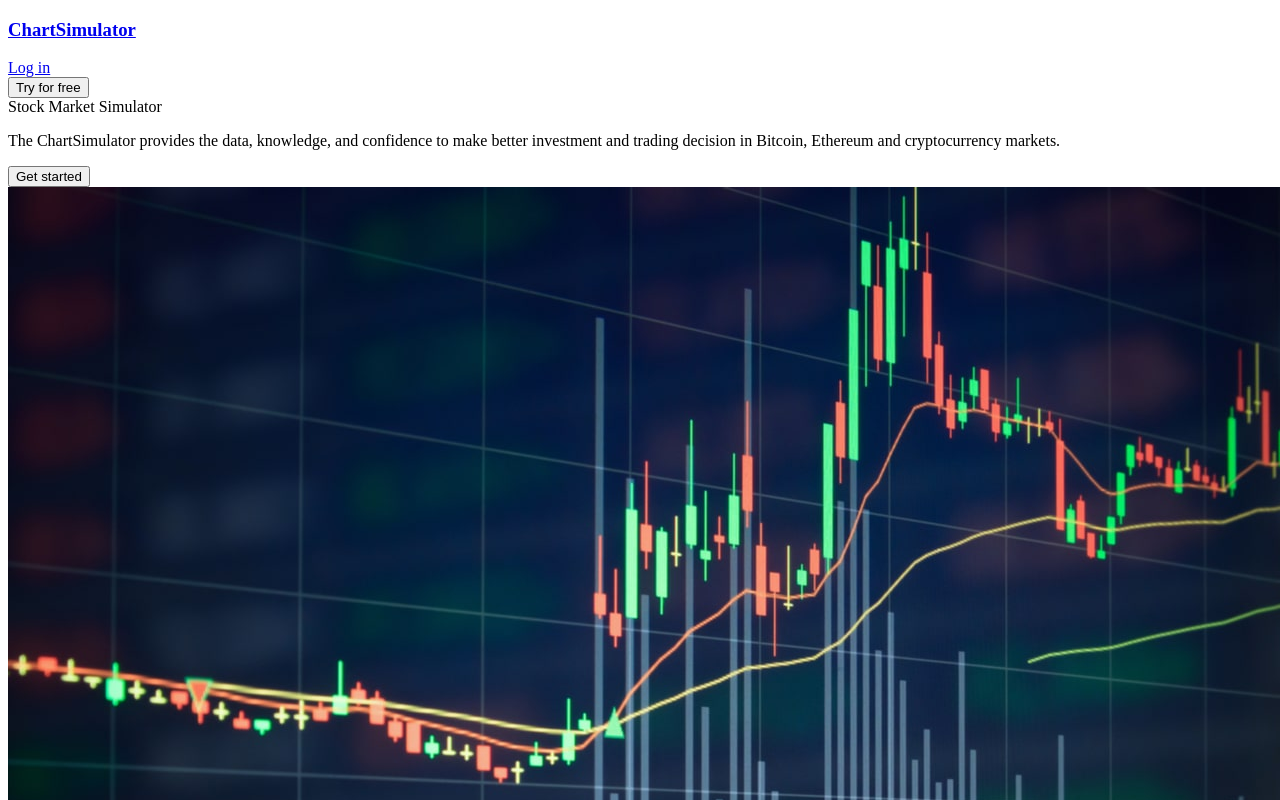
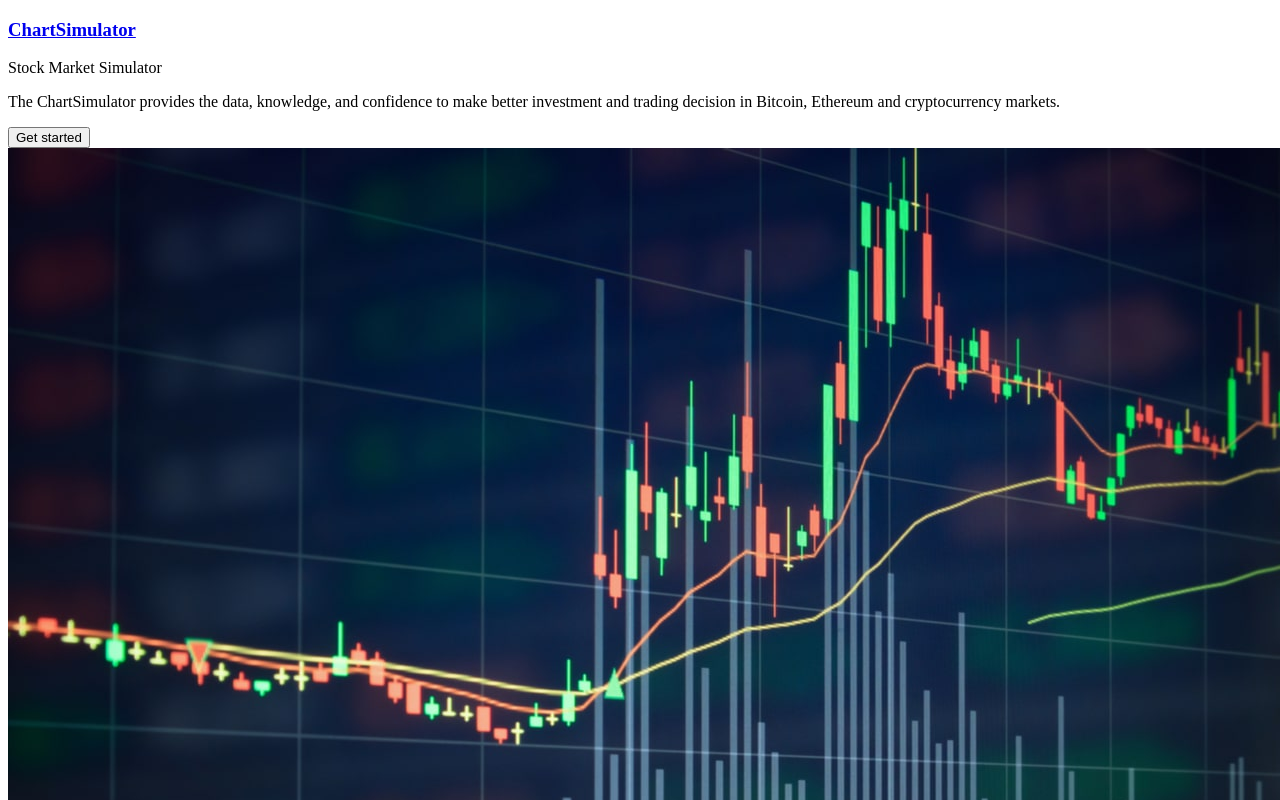
Before and after one commit to guamegi/chart-simulator, a Next.js app: page / in a window 1280 px wide. Shown: the top 800 px of the page. Built offline with nearby package versions, Linux system fonts and the light colour scheme.

Commit message:
hide - login, signup

```diff
--- a/components/layouts/navbar.js
+++ b/components/layouts/navbar.js
@@ -23,7 +23,7 @@ export default function Navbar() {
             <Link href="https://discord.gg/Ga3kp745r5">Discord</Link>
           </div> */}
       {/* </div> */}
-      <div className="flex justify-end px-2 flex content-end col-start-2 ">
+      {/* <div className="flex justify-end px-2 flex content-end col-start-2 ">
         <div className="login-button py-2 mx-2 hidden md:flex cursor-pointer">
           <Link href="/api/auth/login">Log in</Link>
         </div>
@@ -32,7 +32,7 @@ export default function Navbar() {
             Try for free
           </button>
         </Link>
-      </div>
+      </div> */}
     </div>
   );
 }
```
Also changed, not shown: components/indicatorModal.js (renamed from components/indicatorPopup.js).
